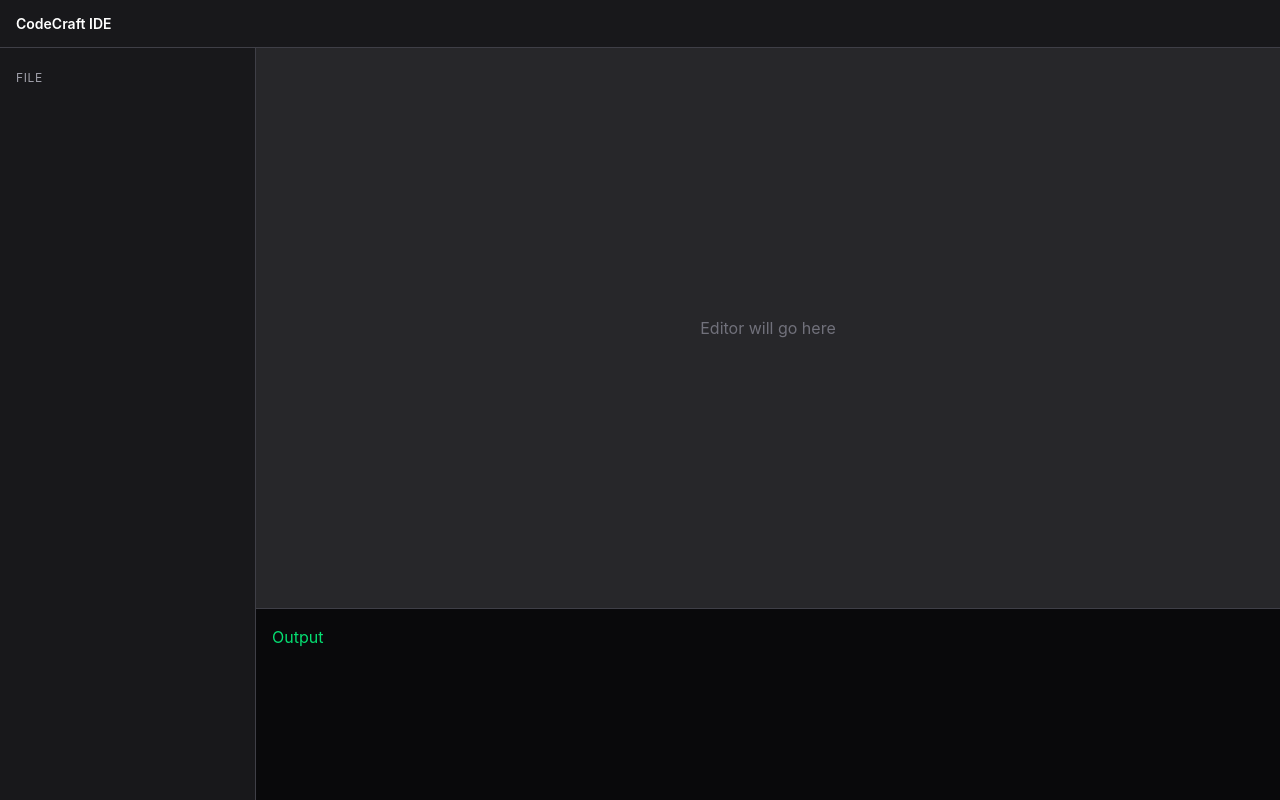
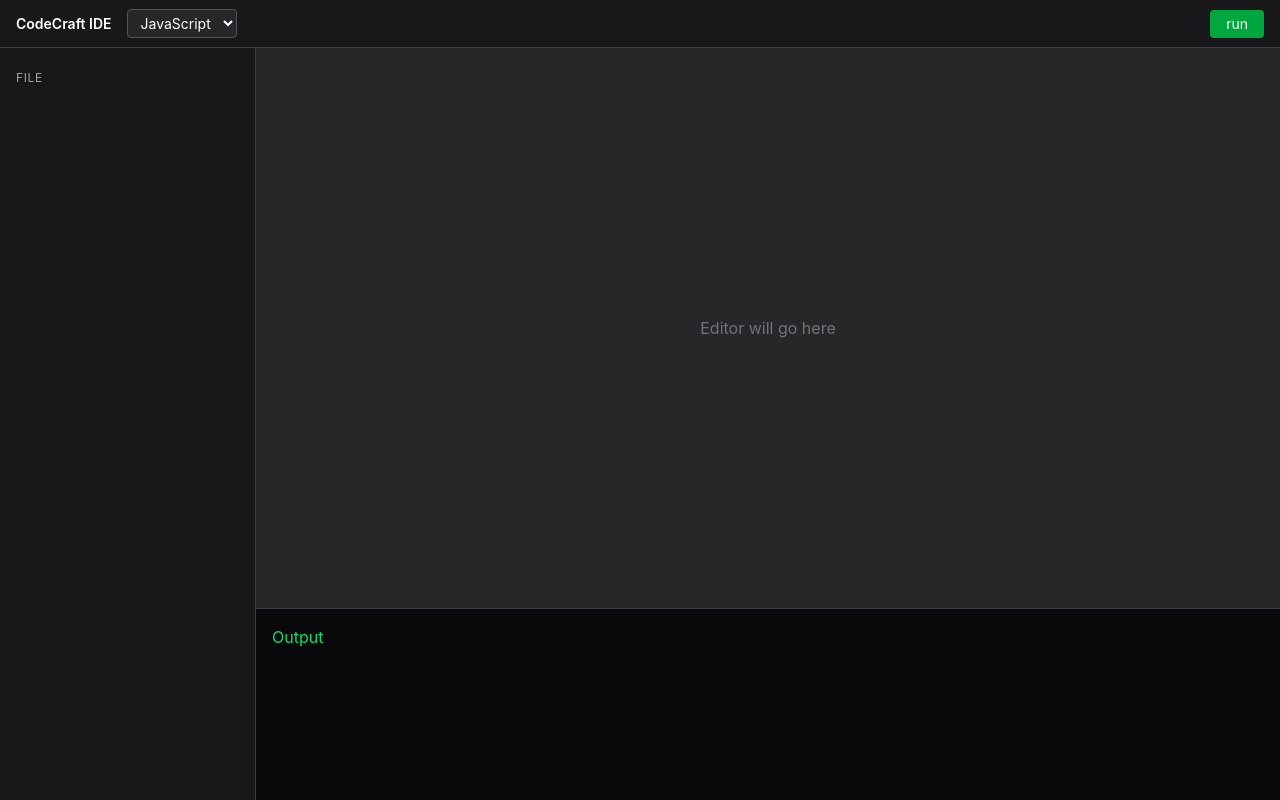
Before and after one commit to Anubhav1410/codecraft-ide, a React (Vite) app: page / in a window 1280 px wide. Built offline with nearby package versions, Linux system fonts and the light colour scheme.

Commit message:
Add Run button and language selector to Header

```diff
--- a/src/components/common/Header.tsx
+++ b/src/components/common/Header.tsx
@@ -1,7 +1,19 @@
+import { SUPPORTED_LANGUAGES } from "../../constants/languages";
+
 const Header = () => {
     return (
         <div className="h-12 bg-zinc-900 border-b border-zinc-700 flex items-center px-4">
             <span className="text-white font-semibold text-sm">CodeCraft IDE</span>
+            <select className="ml-4 bg-zinc-800 text-white text-sm px-2 py-1 rounded border border-zinc-600">
+                {SUPPORTED_LANGUAGES.map((lang) => (
+                    <option key={lang.id} value={lang.id}>
+                        {lang.name}
+                    </option>
+                ))}
+            </select>
+            <button className="ml-auto bg-green-600 hover:bg-green-700 text-white text-sm px-4 py-1 rounded">
+                run
+            </button>
         </div>
     );
 };
```
Also changed, not shown: src/components/common/Button.tsx (added).
